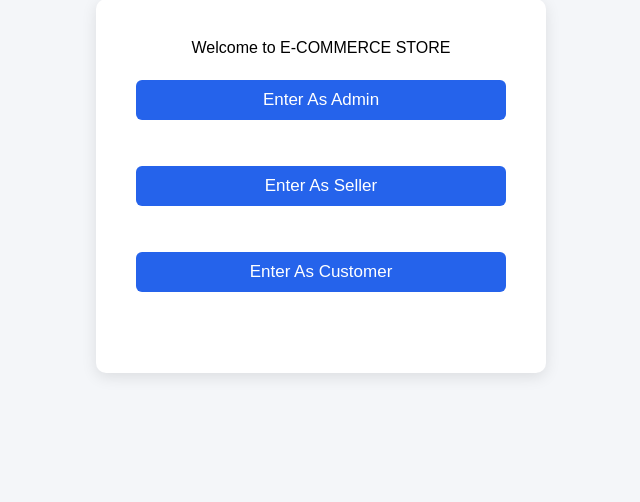
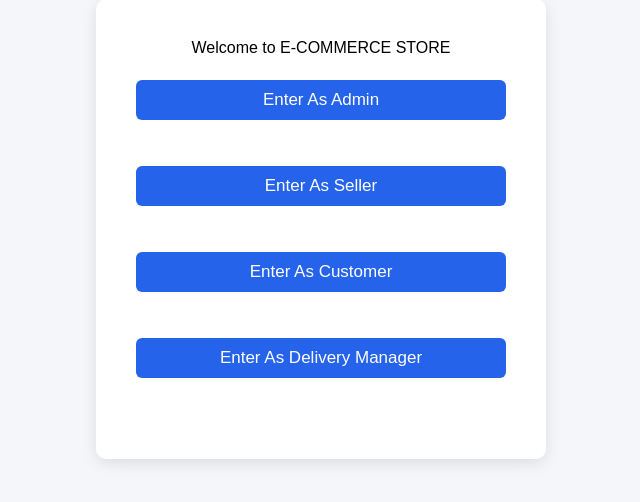
Before and after one commit to rakinasraf/WEB_TECH_FINAL_PROJECT, a PHP site: page /main.php in a window 1280 px wide. Shown: the part 118-620 px from the top of the page, without its empty margins (319-959 px from the left). Run offline with PHP 8.4, Linux system fonts and the light colour scheme.

Commit message:
modified home page

```diff
--- a/main.php
+++ b/main.php
@@ -3,18 +3,15 @@
 <head>
 <title>Home Page</title>
 <style>
-
 *{
     margin:0;
     padding:0;
     box-sizing:border-box;
     font-family: Arial, sans-serif;
 }
-
 body{
     background:#f4f6f9;
 }
-
 .navbar{
     width:100%;
     background:#1f2937;
@@ -22,13 +19,11 @@ body{
     text-align:center;
     box-shadow:0 2px 8px rgba(0,0,0,0.1);
 }
-
 .navbar h1{
     color:white;
     font-size:32px;
     letter-spacing:1px;
 }
-
 .container{
     width:450px;
     background:white;
@@ -38,14 +33,12 @@ body{
     box-shadow:0 4px 15px rgba(0,0,0,0.1);
     text-align:center;
 }
-
 .container p{
     font-size:20px;
     color:#333;
     margin-bottom:30px;
     font-weight:bold;
 }
-
 .container a{
     display:block;
     text-decoration:none;
@@ -57,11 +50,9 @@ body{
     font-size:17px;
     transition:0.3s;
 }
-
 .container a:hover{
     background:#1d4ed8;
 }
-
 </style>
 </head>
 <body>
@@ -73,6 +64,7 @@ Welcome to E-COMMERCE STORE<br><br>
 <a href="Admin/index.php">Enter As Admin</a><br><br>
 <a href="Seller/index.php">Enter As Seller</a><br><br>
 <a href="Customer/index.php">Enter As Customer</a><br><br>
+<a href="DeliveryManager/index.php">Enter As Delivery Manager</a><br><br>
 </div>
 </body>
 </html>
```
